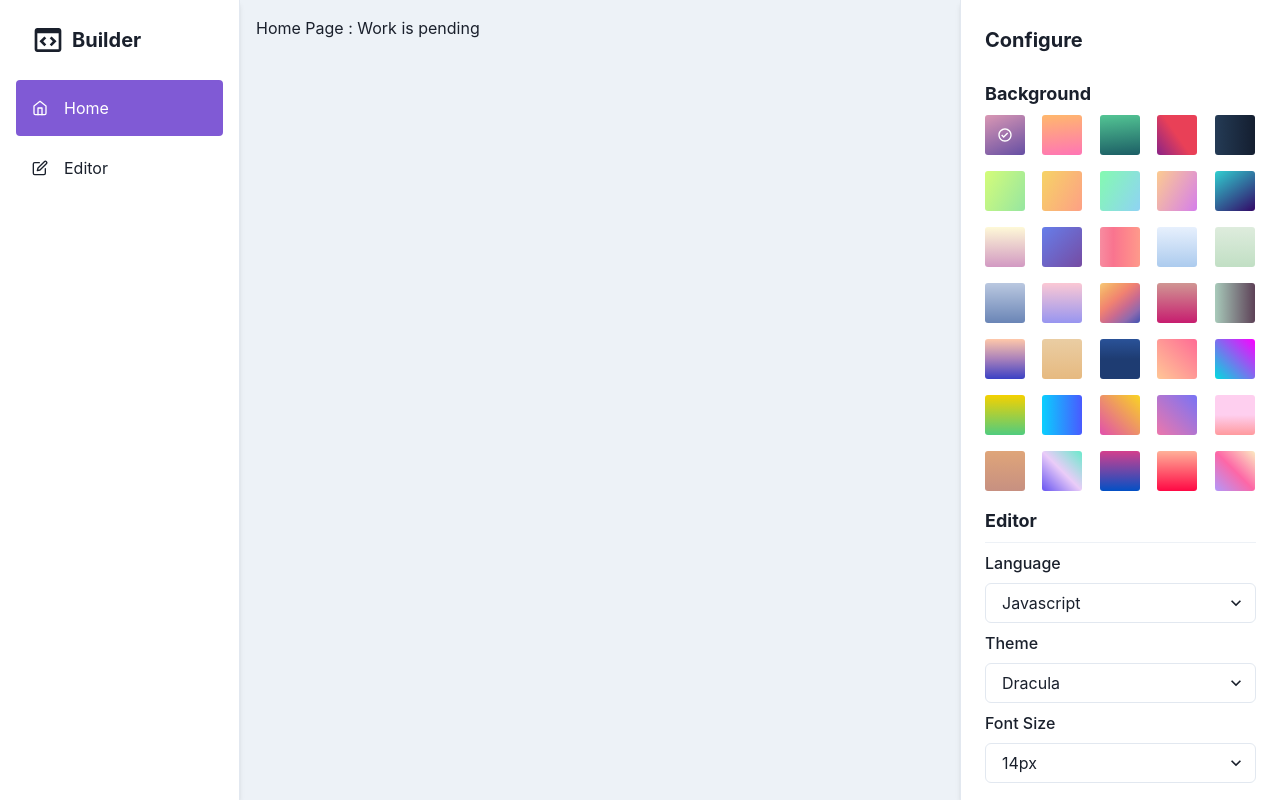
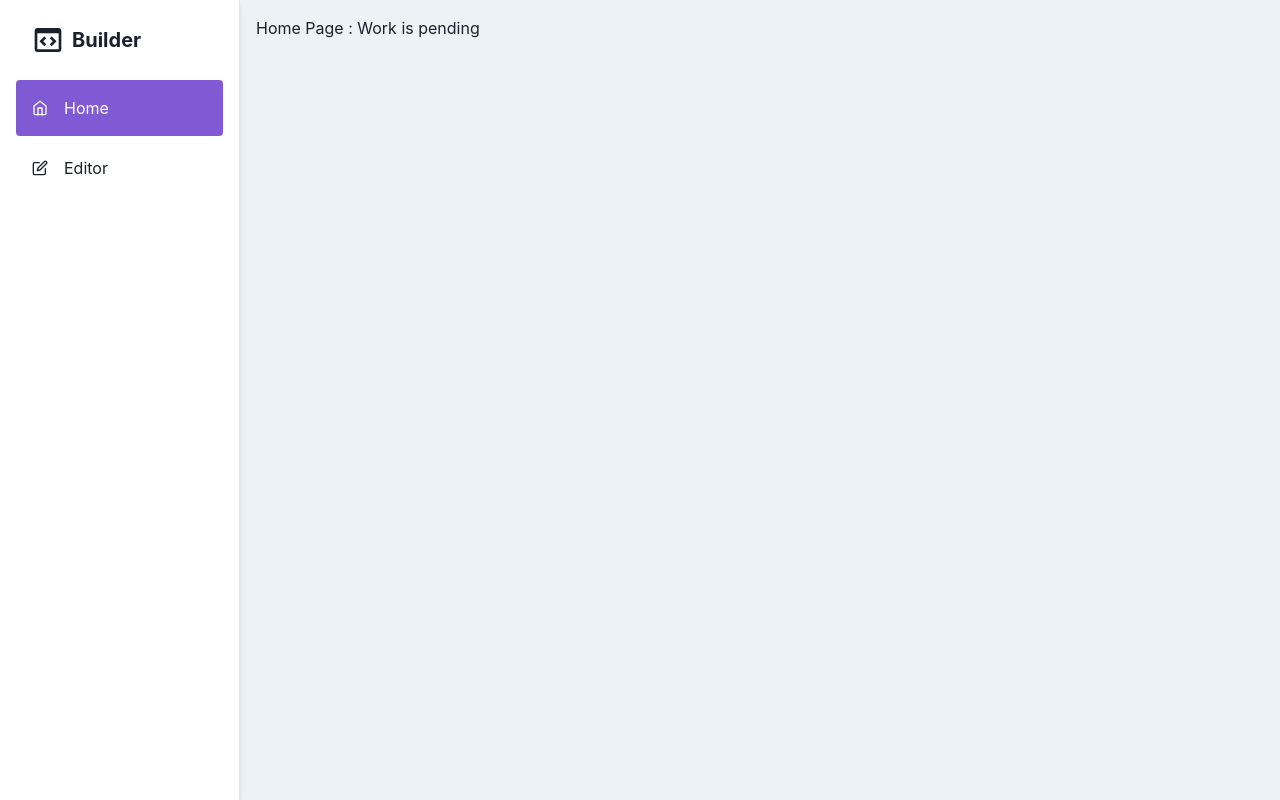
Before and after one commit to Sachin-chaurasiya/Code-Snippets-Builder, a React (Create React App) app: page / in a window 1280 px wide. Built offline with nearby package versions, Linux system fonts and the light colour scheme.

Commit message:
fix: home page layout

```diff
--- a/src/App.tsx
+++ b/src/App.tsx
@@ -7,16 +7,14 @@ import {
 } from '@chakra-ui/react';
 import LeftSidebar from './components/Sidebar/LeftSideBar';
 import AppRoutes from './AppRoutes';
-import RightSidebar from './components/Sidebar/RightSidebar';
 
 export const App = () => (
   <ChakraProvider theme={theme}>
     <Box minH="100vh" bg={useColorModeValue('gray.100', 'gray.900')}>
       <LeftSidebar />
-      <Box ml={60} mr={80} p="4">
+      <Box ml={60} p="4">
         <AppRoutes />
       </Box>
-      <RightSidebar />
     </Box>
   </ChakraProvider>
 );
--- a/src/Pages/EditorPage/EditorPage.tsx
+++ b/src/Pages/EditorPage/EditorPage.tsx
@@ -1,5 +1,5 @@
 import { Box } from '@chakra-ui/react';
-import React, { useCallback, useMemo, useRef, useState } from 'react';
+import React, { Fragment, useCallback, useMemo, useRef, useState } from 'react';
 import ReactFlow, {
   Connection,
   Controls,
@@ -20,6 +20,7 @@ import { CUSTOM_NODES, INITIAL_NODES } from 'constant';
 import TextNode from 'components/CustomNodes/TextNode';
 import ImageNode from 'components/CustomNodes/ImageNode';
 import { useAppProvider } from 'AppProvider';
+import EditorSidebar from 'components/Sidebar/EditorSidebar';
 
 const EditorPage = () => {
   const { background } = useAppProvider();
@@ -78,7 +79,8 @@ const EditorPage = () => {
   );
 
   return (
-    <>
+    <Fragment>
+      <Box mr={80}>
         <ToolBar />
 
         <ReactFlowProvider>
@@ -109,7 +111,9 @@ const EditorPage = () => {
             </ReactFlow>
           </Box>
         </ReactFlowProvider>
-    </>
+      </Box>
+      <EditorSidebar />
+    </Fragment>
   );
 };
 
--- a/src/components/Sidebar/RightSidebar.tsx
+++ b/src/components/Sidebar/EditorSidebar.tsx
@@ -25,7 +25,7 @@ import {
 import { useAppProvider } from 'AppProvider';
 import { BiCheckCircle } from 'react-icons/bi';
 
-const RightSidebar: FC<BoxProps> = () => {
+const EditorSidebar: FC<BoxProps> = () => {
   const {
     editor,
     text,
@@ -247,4 +247,4 @@ const RightSidebar: FC<BoxProps> = () => {
   );
 };
 
-export default RightSidebar;
+export default EditorSidebar;
--- a/src/components/Sidebar/LeftSideBar.tsx
+++ b/src/components/Sidebar/LeftSideBar.tsx
@@ -17,7 +17,7 @@ const LinkItems: Array<LinkItemProps> = [
   { name: 'Editor', icon: FiEdit, path: ROUTES.EDITOR },
 ];
 
-const RightSidebar: FC<BoxProps> = () => {
+const LeftSidebar: FC<BoxProps> = () => {
   return (
     <Box
       bg={useColorModeValue('white', 'gray.900')}
@@ -43,4 +43,4 @@ const RightSidebar: FC<BoxProps> = () => {
   );
 };
 
-export default RightSidebar;
+export default LeftSidebar;
```
Lines whose indentation alone changed are shown as unchanged.
